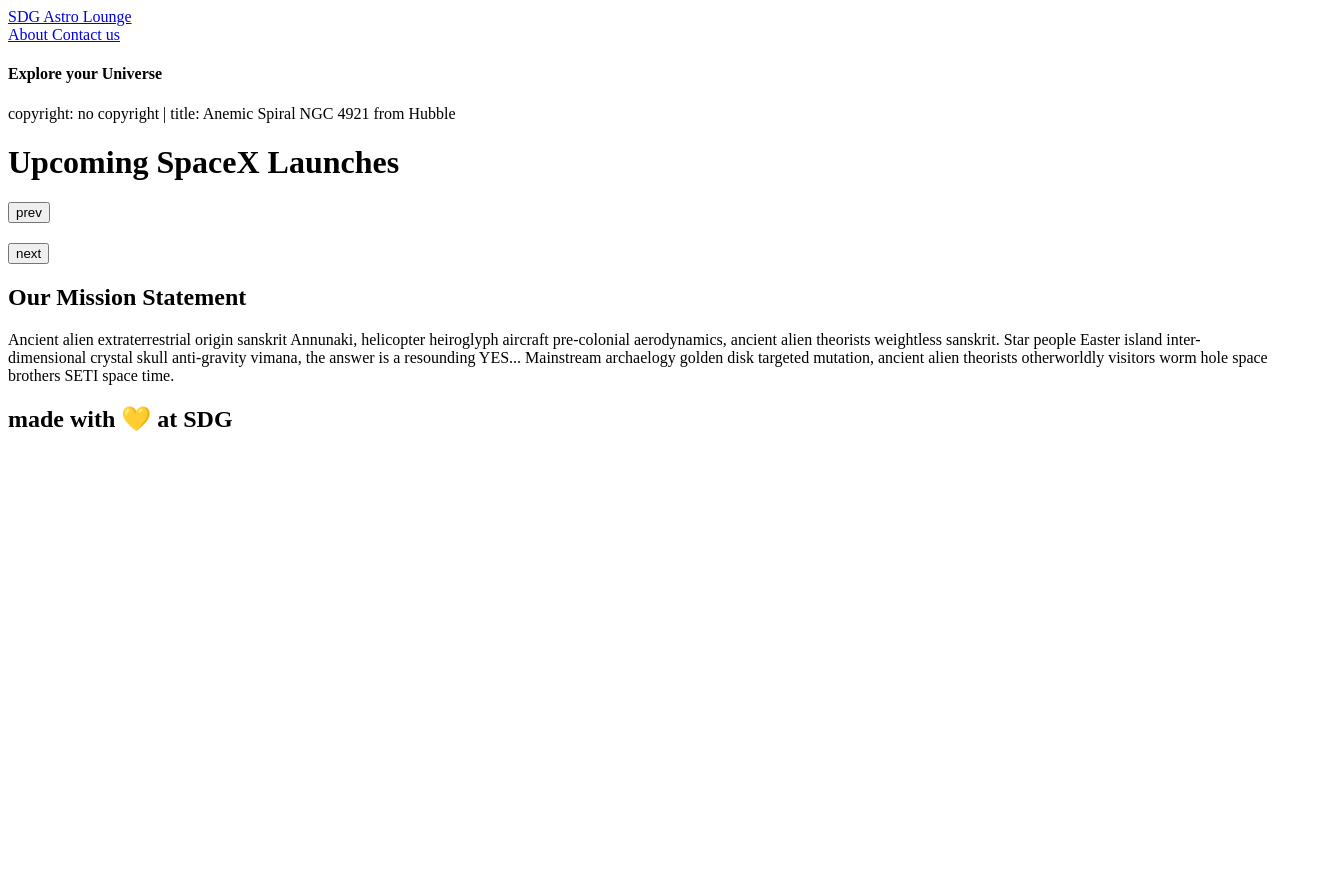
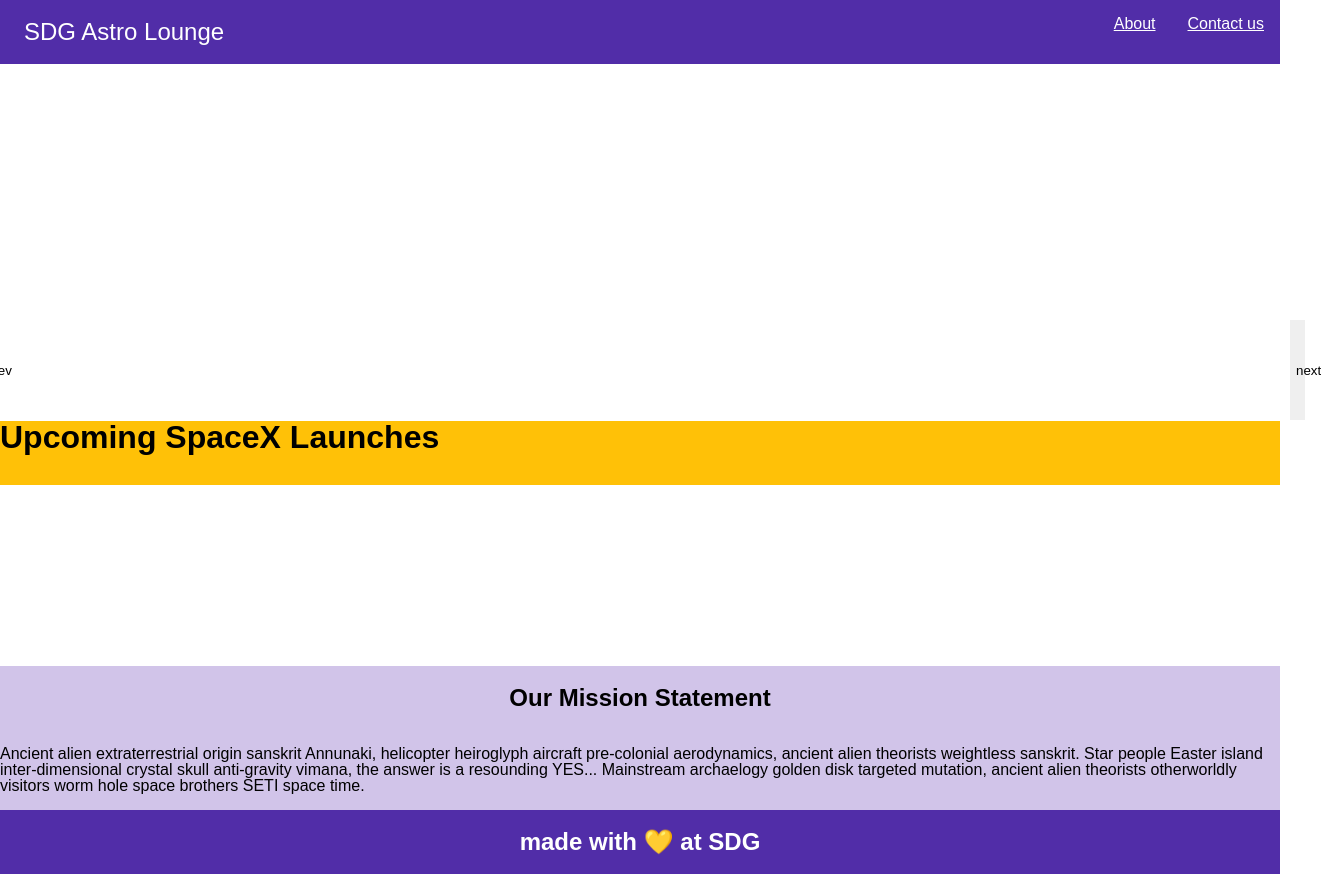
Before and after one commit to wmurch/javascript-capstone, a website: page public/index.html in a window 1280 px wide. Shown: the whole page, 1321 px wide, since content can reach past the window. Before the commit the page ends 800 px from the top, so only its background shows below. Drawn offline with Linux system fonts and the light colour scheme; no server answers.

Commit message:
reinstated css

```diff
--- a/public/index.html
+++ b/public/index.html
@@ -5,7 +5,7 @@
     <meta name="viewport" content="width=device-width, initial-scale=1" />
     <title>Javascript Capstone</title>
     <link rel="shortcut icon" href="/favicon.ico" />
-    <!-- <link rel="stylesheet" href="/screen.css" /> -->
+    <link rel="stylesheet" href="/screen.css" />
   </head>
   <body>
     <header>
--- a/public/main.js
+++ b/public/main.js
@@ -2,7 +2,7 @@
 
 //load and display carousel
 const updateCarousel = () => {
-  console.log(articles[position].title)
+  console.log(articles[0].title)
   /* document.querySelector('.launch-title').textContent = articles[position].title
   document.querySelector('.launch-details').textContent =
     articles[position].details
```
